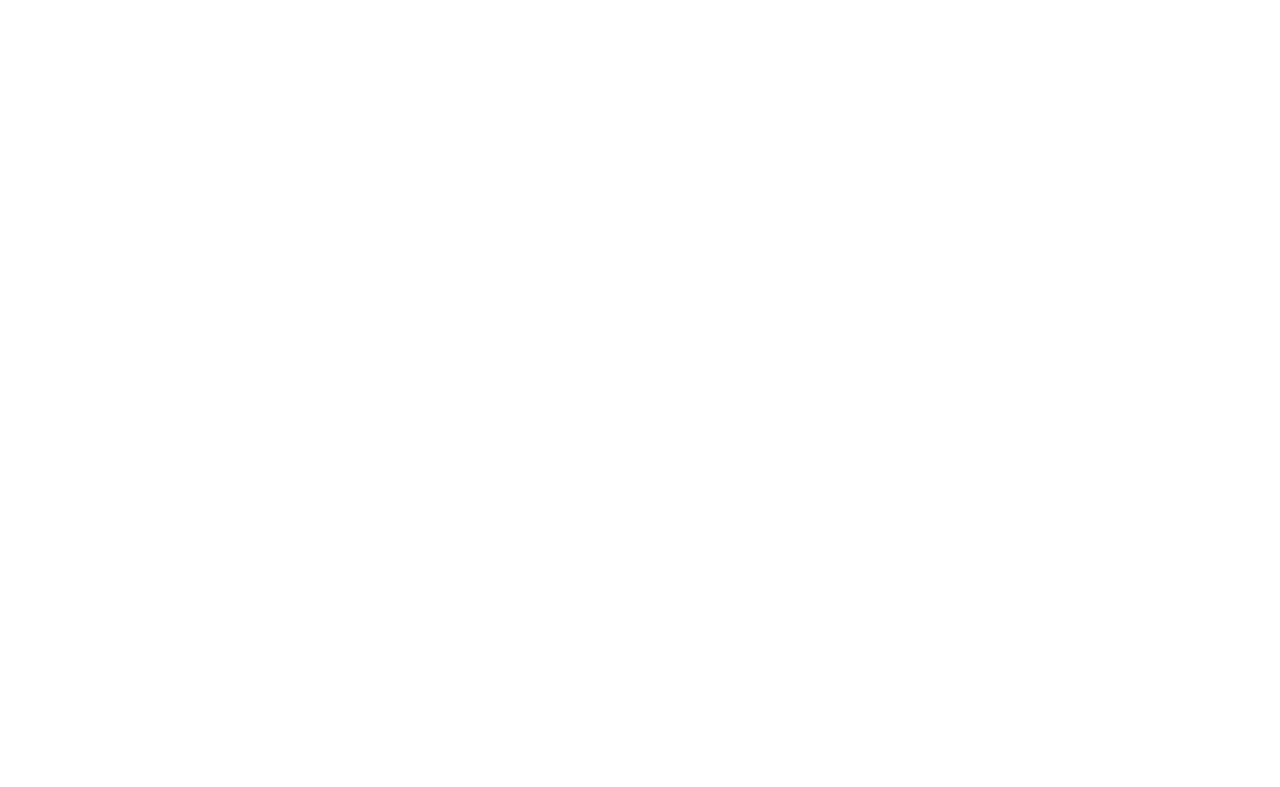
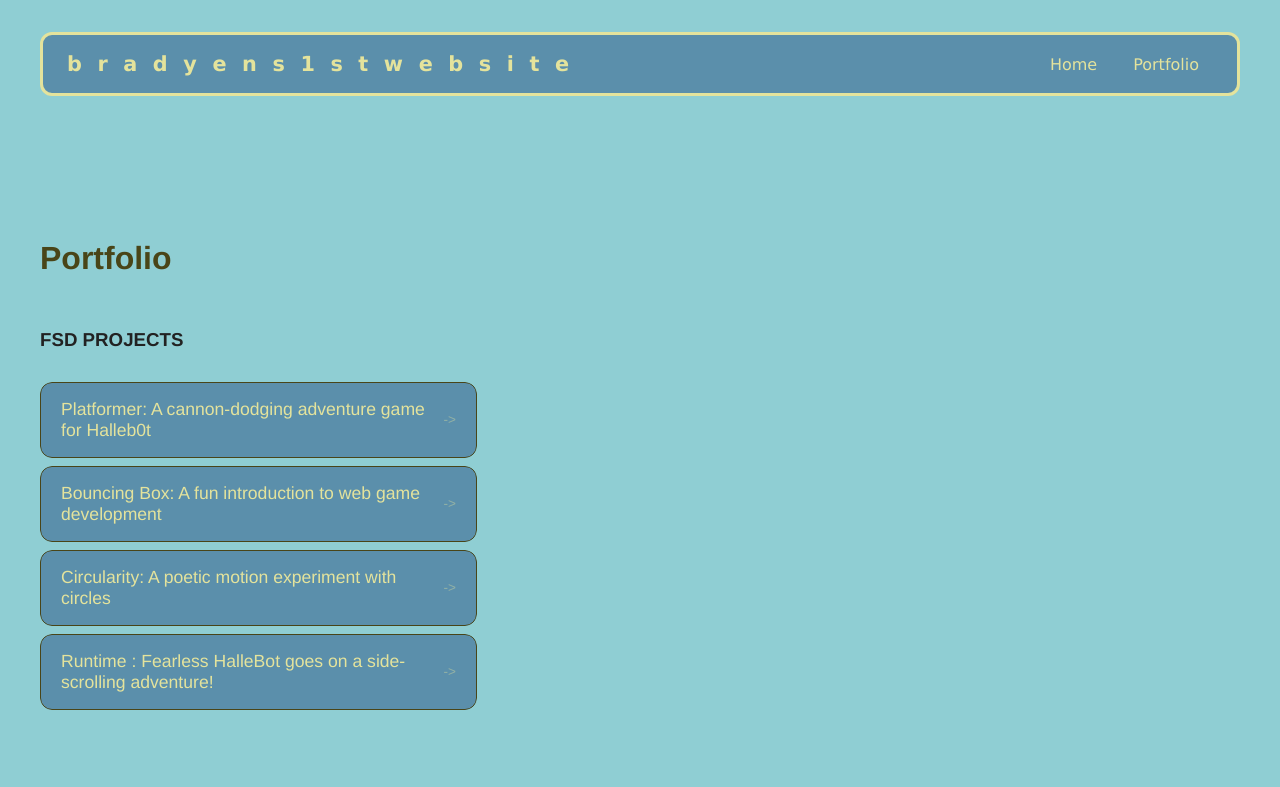
Before and after one commit to bradyens/bradyens.github.io, a plain HTML site: page portfolio.html in a window 1280 px wide. Drawn offline with Linux system fonts and the light colour scheme.

Commit message:
portfoli ravioli

```diff
--- a/portfolio.html
+++ b/portfolio.html
@@ -0,0 +1,41 @@
+<!DOCTYPE html>
+<html>
+  <head>
+    <title>bradyens firstwebsite</title>
+    <link rel="stylesheet" href="style.css"  />
+  </head>
+
+  <body>
+    <!-- All content goes here -->
+    <div id="all-contents">
+      <nav>
+        <h1>b r a d y e n s 1 s t w e b s i t e</h1>
+        <ul id="nav-ul">
+          <li class="nav-li"><a href="index.html">Home</a></li>
+          <li class="nav-li"><a href="portfolio.html">Portfolio</a></li>
+        </ul>
+      </nav>
+      <main>
+        <div class="content">
+          <h1>Portfolio</h1>
+          <h3>FSD PROJECTS</h3>
+          <ul id="portfolio">
+            <!-- ASDPPPROJECTSHERE-->
+             <li>
+  <a href="fsd-projects/platformer/">Platformer: A cannon-dodging adventure game for Halleb0t</a>
+</li>
+<li>
+  <a href="fsd-projects/bouncing-box/">Bouncing Box: A fun introduction to web game development</a>
+</li>
+<li>
+  <a href="fsd-projects/circularity/">Circularity: A poetic motion experiment with circles</a>
+</li>
+<li>
+ <a href="fsd-projects/runtime/">Runtime : Fearless HalleBot goes on a side-scrolling adventure!</a>
+</li>
+          </ul>
+        </div>
+      </main>
+    </div>
+  </body>
+</html>
--- a/style.css
+++ b/style.css
@@ -113,7 +113,7 @@ nav {
   justify-content: space-between;
   align-items: center;
   margin-bottom: 48px;
-  padding: 16px 24px;
+  padding: 17px 24px;
   background: #5789a7e7;
   border: 3px solid #e4e39c;
   border-radius: 12px;
@@ -149,3 +149,51 @@ nav h1 {
   background: #494518;
   color: #fffbc4;
 }
+/* Portfolio styles */
+.content h1 {
+  color: #494518;
+}
+#portfolio {
+  font-family: "Helvetica Neue", Arial, sans-serif;
+  list-style: none;
+  margin: 0;
+  padding: 0;
+  width: 100%;
+  display: flex;
+  flex-direction: column;
+  gap: 8px;
+}
+#portfolio li {
+  border-radius: 12px;
+  overflow: hidden;
+}
+#portfolio a {
+  font-family: "Helvetica Neue", Arial, sans-serif;
+  display: flex;
+  justify-content: space-between;
+  align-items: center;
+  text-decoration: none;
+  color: #e4e39c;
+  padding: 16px 20px;
+  font-size: 1.1rem;
+  font-weight: 500;
+  background: #5789a7e7;
+  border: 1px solid #494518;
+  border-radius: 12px;
+  transition: background 0.25s ease, color 0.25s ease, transform 0.25s ease;
+}
+#portfolio a:hover {
+  background: #494518;
+  color: #84cacfe7;
+  transform: translateX(4px);
+}
+#portfolio a::after {
+  content: "->";
+  font-size: 0.85rem;
+  opacity: 0.4;
+  transition: opacity 0.25s ease;
+  white-space: nowrap;
+}
+#portfolio a:hover::after {
+  opacity: 1;
+}
```
Also changed, not shown: index.html (+1 -1 lines).
